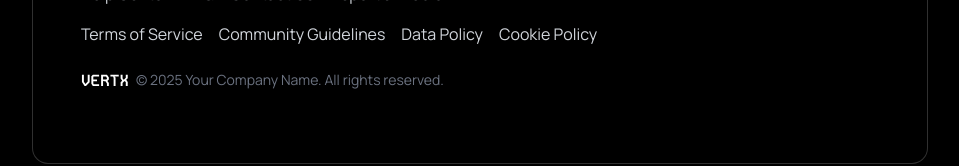
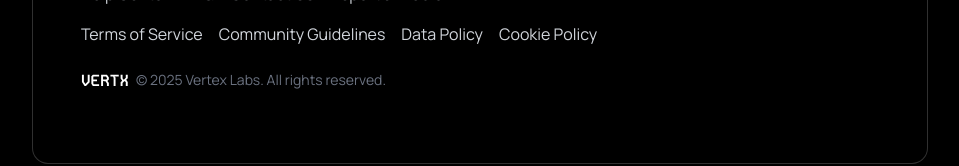
Before and after one commit to Prakash9019/VERTX_FE, a React (Vite) app: page /settings in a window 1280 px wide. Shown: the part 616-782 px from the top of the page, without its empty margins (160-1119 px from the left). Built offline with nearby package versions, Linux system fonts and the light colour scheme; no server answers.

Commit message:
Footer CopyRight Text Component and using on the account settings

```diff
--- /dev/null
+++ b/src/screens/More/Copyright/CopyrightText.jsx
@@ -0,0 +1,10 @@
+const CopyrightText = () => {
+const currentYear = new Date().getFullYear();
+  return (
+    <div className="text-gray-500 text-sm ml-2 max-sm:text-xs">
+        © {currentYear}  Vertex Labs. All rights reserved.
+    </div>
+  )
+}
+
+export default CopyrightText
--- a/src/screens/More/Settings.jsx
+++ b/src/screens/More/Settings.jsx
@@ -1,5 +1,6 @@
 import React from 'react';
 import { useNavigate } from 'react-router-dom';
+import CopyrightText from './Copyright/CopyrightText';
 
 const SettingsV = ({ onClose }) => {
   const navigate = useNavigate();
@@ -113,9 +114,10 @@ const SettingsV = ({ onClose }) => {
                         fill="white"
                       />
                     </svg>
-                    <div className="text-gray-500 text-sm ml-2 max-sm:text-xs">
+                    {/* <div className="text-gray-500 text-sm ml-2 max-sm:text-xs">
                       © 2025 Your Company Name. All rights reserved.
-                    </div>
+                    </div> */}
+                    <CopyrightText/>
                   </div>
                 </div>
               </div>
```
